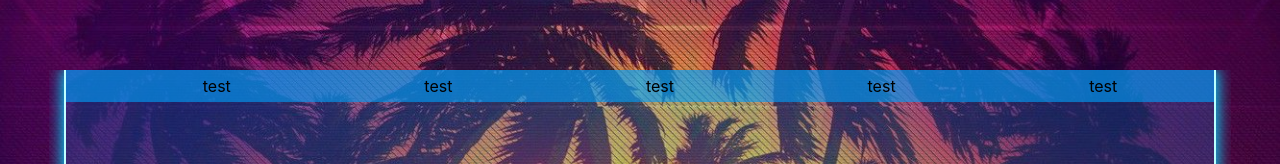
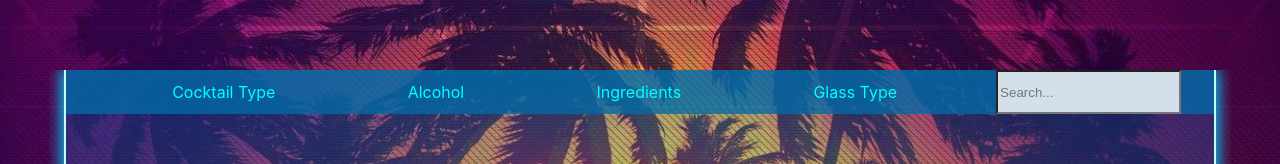
Before and after one commit to WildCodeSchool/2022-03-js-laloupe-purple-rain-p2, a React (Vite) app in the folder frontend/: page /search in a window 1280 px wide. Shown: the part 190-354 px from the top of the page. Built offline with nearby package versions, Linux system fonts and the light colour scheme.

Commit message:
changed placeholder button filter text to be more explicit, added basic functional search input field

```diff
--- a/frontend/src/components/SearchPage/SearchWindow.jsx
+++ b/frontend/src/components/SearchPage/SearchWindow.jsx
@@ -1,4 +1,5 @@
 import "@components/SearchPage/SearchWindow.scss";
+import { useState } from "react";
 
 const cocktailData = [
   {
@@ -64,19 +65,30 @@ const cocktailData = [
 ];
 
 const SearchWindow = () => {
+  const [searchField, setSearchField] = useState("");
+  // console.log(searchField);
+
   return (
     <section className="searchContainer">
       <div className="searchBar">
         <ul className="searchList">
-          <li>test</li>
-          <li>test</li>
-          <li>test</li>
-          <li>test</li>
-          <li>test</li>
+          <li>Cocktail Type</li>
+          <li>Alcohol</li>
+          <li>Ingredients</li>
+          <li>Glass Type</li>
+          <li className="inputList">
+            <input
+              type="text"
+              placeholder="Search..."
+              onChange={(e) => setSearchField(e.target.value)}
+            />
+          </li>
         </ul>
       </div>
       <div className="cardsContainer">
-        {cocktailData.map((item) => {
+        {cocktailData
+          .filter((item) => item.strDrink.toLowerCase().includes(searchField))
+          .map((item) => {
             return (
               <div className="card">
                 <h4>{item.strDrink}</h4>
@@ -93,10 +105,6 @@ const SearchWindow = () => {
         <span className="card" />
         <span className="card" />
         <span className="card" />
-        <span className="card" />
-        <span className="card" />
-        <span className="card" />
-        <span className="card" />
       </div>
     </section>
   );
--- a/frontend/src/components/SearchPage/SearchWindow.scss
+++ b/frontend/src/components/SearchPage/SearchWindow.scss
@@ -13,7 +13,7 @@
   clip-path: inset(0px -15px 0px -15px);
 
   .searchBar {
-    background-color: rgba(0, 162, 255, 0.6);
+    background-color: rgba(0, 107, 168, 0.767);
     width: 100%;
     height: 5%;
     display: flex;
@@ -28,12 +28,27 @@
       justify-content: space-around;
 
       li {
-        padding: 6px 3%;
+        padding: 12px 3%;
         cursor: pointer;
+        color: aqua;
+        transition: 300ms;
 
         &:hover {
           background-color: #ffa600;
           color: white;
+        }
+      }
+
+      .inputList {
+        padding: 0;
+      }
+
+      input {
+        height: 100%;
+        background-color: rgb(212, 224, 233);
+
+        &:hover {
+          background-color: rgb(255, 255, 255);
         }
       }
     }
```
Lines whose indentation alone changed are shown as unchanged.
